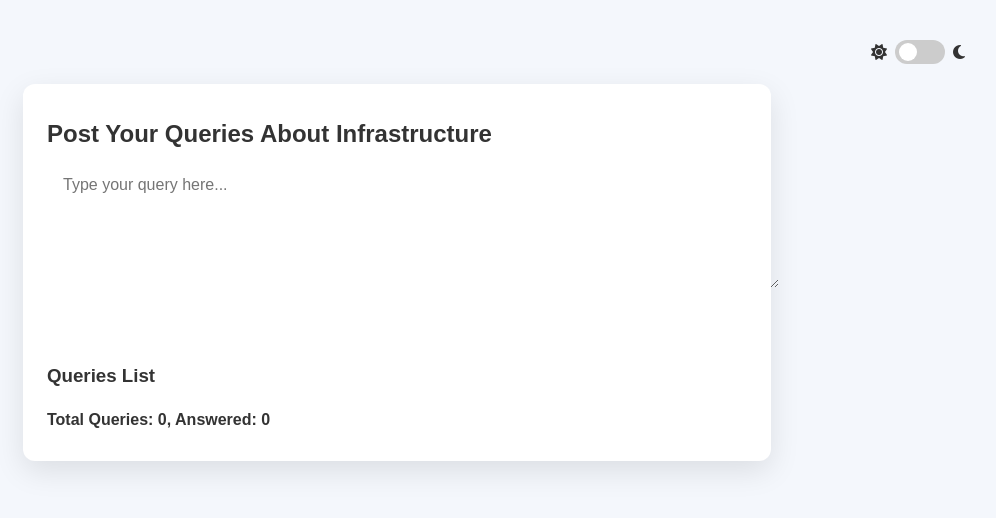
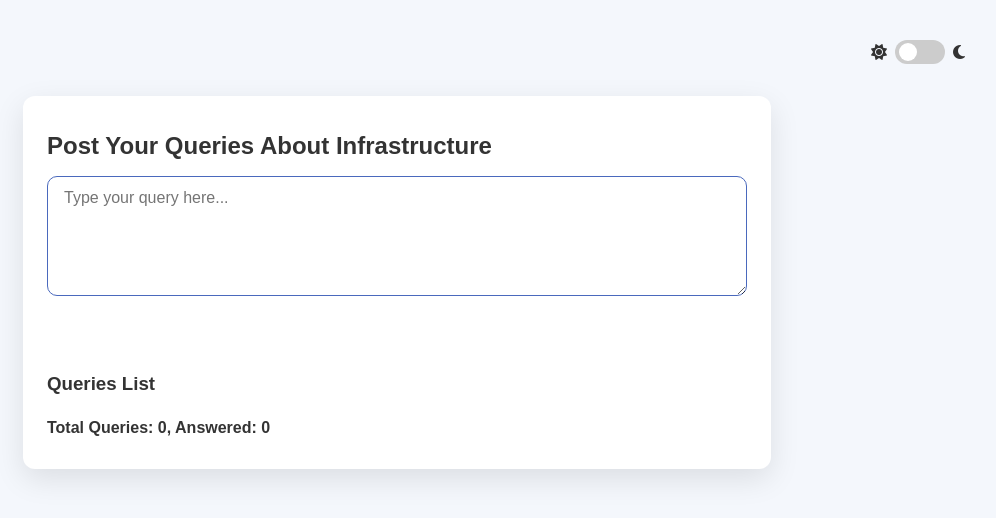
Before and after one commit to komalmagar17/AI-powered-DRP-evaluation-, a plain HTML site: page userquery.html in a window 1280 px wide. Shown: the whole page, without its empty margins (243-1239 px from the left). Drawn offline with Linux system fonts and the light colour scheme.

Commit message:
Update userqueries.css

```diff
--- a/userqueries.css
+++ b/userqueries.css
@@ -73,7 +73,7 @@ input:checked + .slider:before {
   border-radius: 12px;
   padding: 1rem 1.5rem;
   box-shadow: var(--shadow, 0 10px 30px rgba(0, 0, 0, 0.1));
-  margin: 0 auto;
+  margin: 2rem auto;
 }
 
 .comment-section h2, .comment-section h3 {
@@ -82,18 +82,20 @@ input:checked + .slider:before {
   margin-bottom: 1rem;
 }
 
-textarea {
+.comment-section textarea {
   width: 100%;
-  min-height: 100px;
+  height: 120px;
+  max-height: 150px;
   padding: 12px 16px;
   border-radius: 10px;
-  border: 1.5px solid var(--primary-color);
+  border: 1.5px solid var(--primary-color, #4a69bd);
   font-size: 1rem;
   font-family: inherit;
-  color: var(--text-color);
+  color: var(--text-color, #333333);
   resize: vertical;
-  background-color: var(--card-bg);
+  background-color: var(--card-bg, #ffffff);
   transition: background-color 0.3s, color 0.3s;
+  box-sizing: border-box;
 }
 
 button#postQueryBtn {
```
